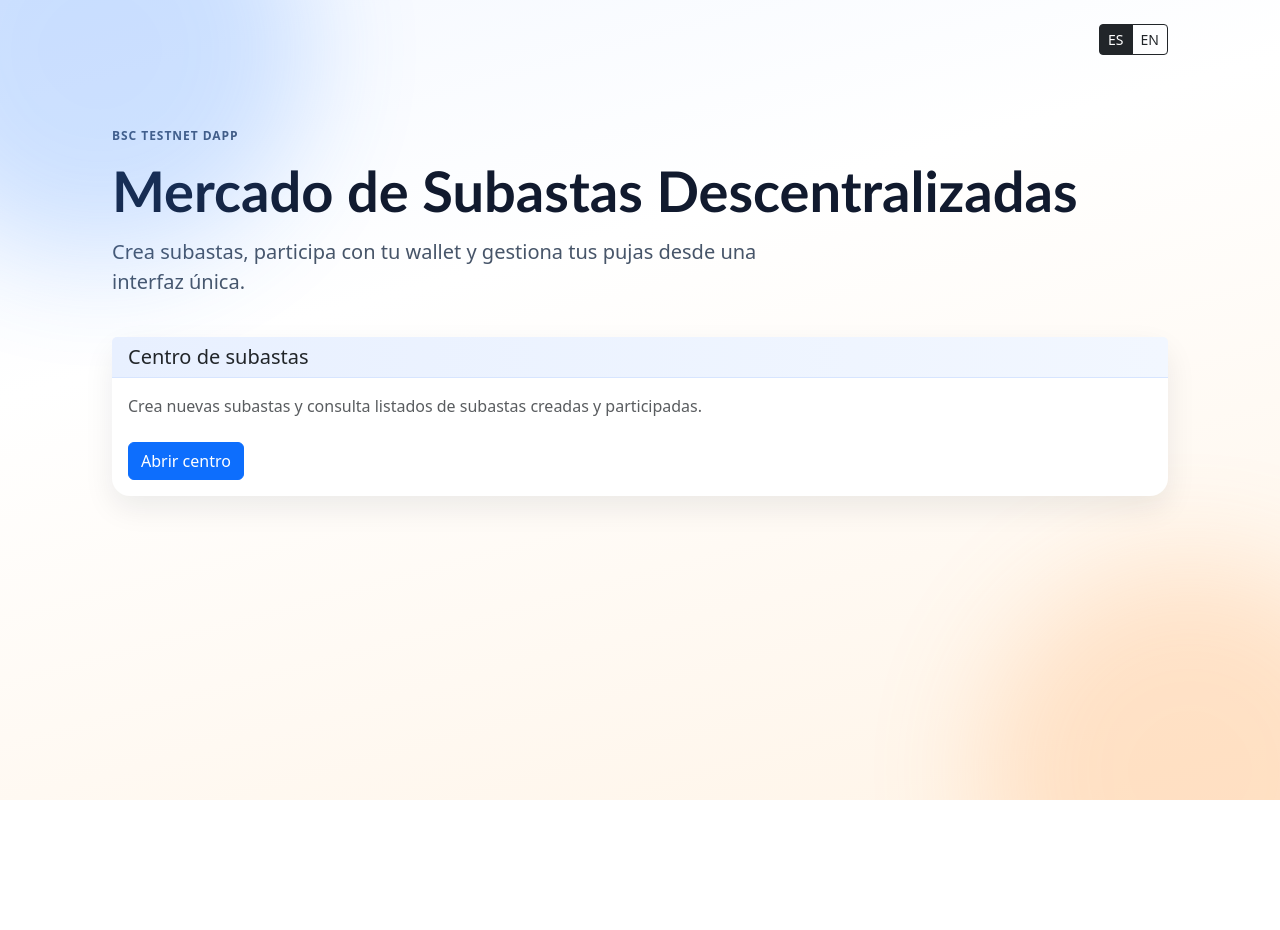
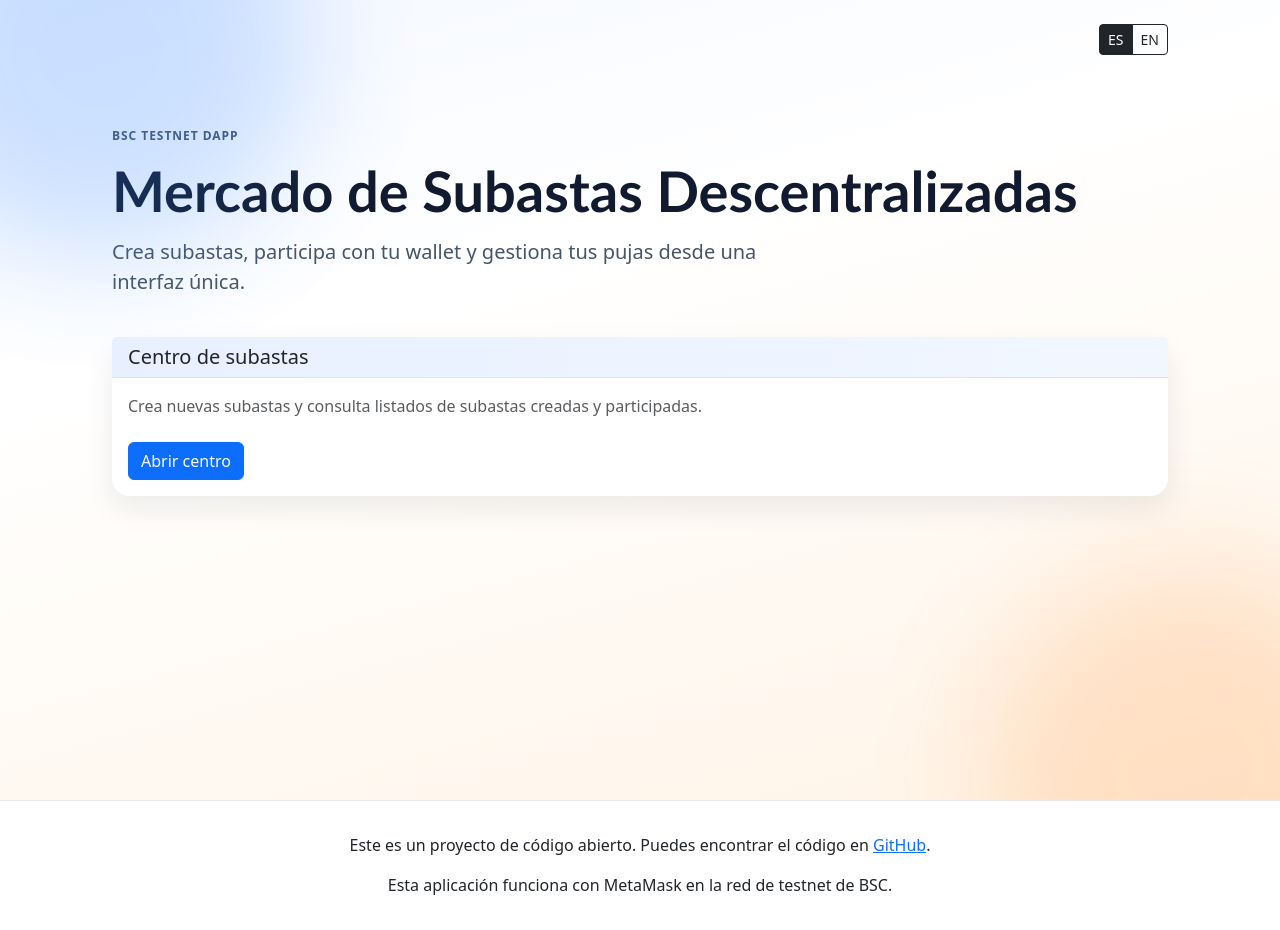
Before and after one commit to alexl0/DecentralizedBid, a Next.js app: page / in a window 1280 px wide. Shown: the top 930 px of the page. Before the commit the page ends 800 px from the top, so only its background shows below. Built offline with nearby package versions, Linux system fonts and the light colour scheme.

Commit message:
Añadir footer con el repo de github

```diff
--- /dev/null
+++ b/src/components/Footer.jsx
@@ -0,0 +1,19 @@
+import { useI18n } from "@/i18n/provider";
+import styles from "@/styles/Footer.module.css";
+
+const Footer = () => {
+  const { t } = useI18n();
+
+  return (
+    <footer className={styles.footer}>
+      <p
+        dangerouslySetInnerHTML={{
+          __html: t("ui.footerRepo"),
+        }}
+      />
+      <p>{t("ui.footerBsc")}</p>
+    </footer>
+  );
+};
+
+export default Footer;
--- a/src/i18n/messages.js
+++ b/src/i18n/messages.js
@@ -65,6 +65,8 @@ export const messages = {
       noBidsYet: "Aún no hay pujas registradas.",
       address: "Dirección",
       amountBnb: "Importe (BNB)",
+      footerRepo: "Este es un proyecto de código abierto. Puedes encontrar el código en <a href=\"https://github.com/alexl0/DecentralizedBid\" target=\"_blank\" rel=\"noopener noreferrer\">GitHub</a>.",
+      footerBsc: "Esta aplicación funciona con MetaMask en la red de testnet de BSC."
     },
     errors: {
       OwnerInvalido: "Owner inválido.",
@@ -190,6 +192,8 @@ export const messages = {
       noBidsYet: "No bids registered yet.",
       address: "Address",
       amountBnb: "Amount (BNB)",
+      footerRepo: "This is an open source project. You can find the code on <a href=\"https://github.com/alexl0/DecentralizedBid\" target=\"_blank\" rel=\"noopener noreferrer\">GitHub</a>.",
+      footerBsc: "This application works with MetaMask on the BSC testnet."
     },
     errors: {
       OwnerInvalido: "Invalid owner.",
--- a/src/pages/_app.js
+++ b/src/pages/_app.js
@@ -1,11 +1,13 @@
 import "@/styles/globals.css";
 import "bootstrap/dist/css/bootstrap.min.css";
 import { I18nProvider } from "@/i18n/provider";
+import Footer from "@/components/Footer";
 
 export default function App({ Component, pageProps }) {
   return (
     <I18nProvider>
       <Component {...pageProps} />
+      <Footer />
     </I18nProvider>
   );
 }
--- /dev/null
+++ b/src/styles/Footer.module.css
@@ -0,0 +1,5 @@
+.footer {
+  text-align: center;
+  padding: 2rem 0;
+  border-top: 1px solid #eaeaea;
+}
```
